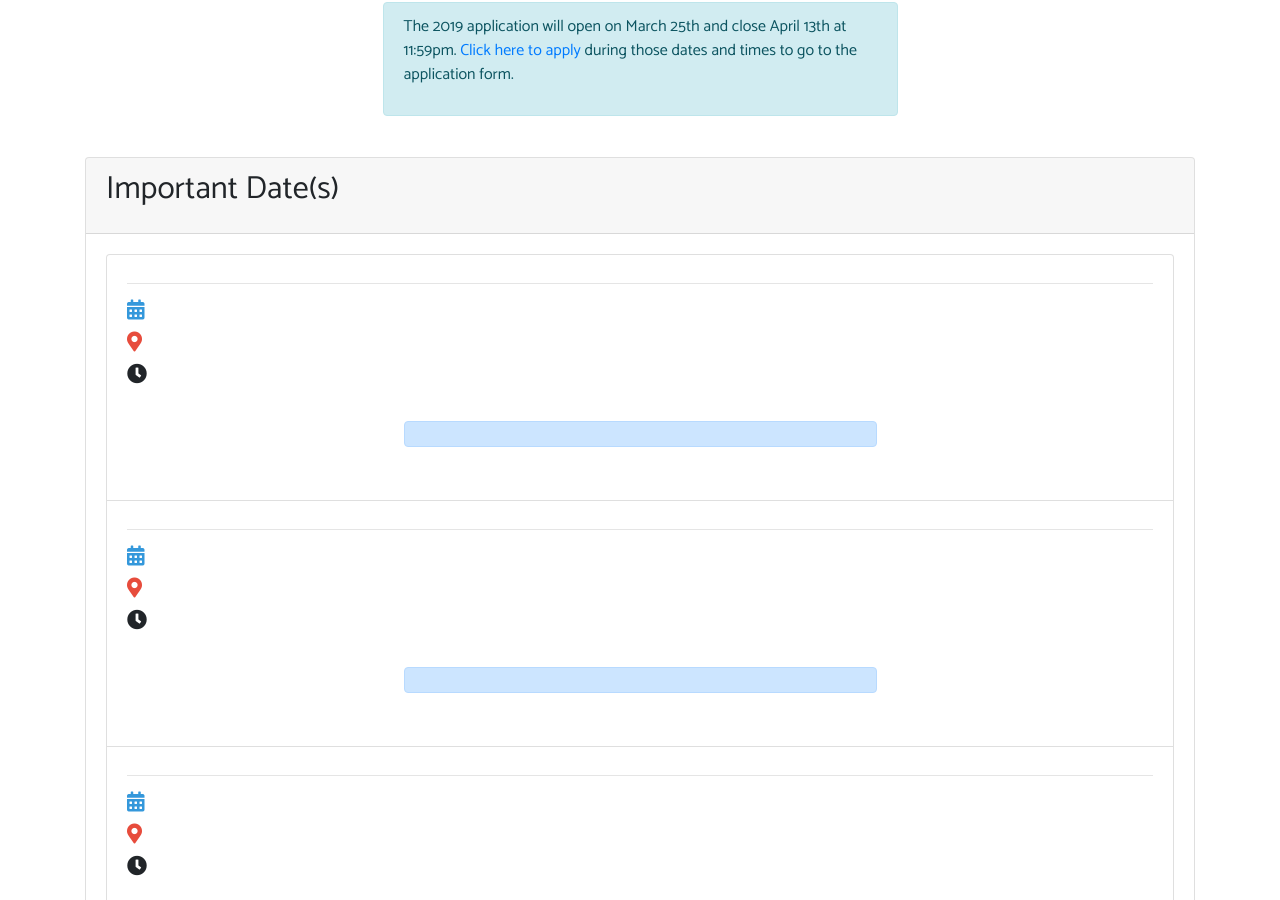
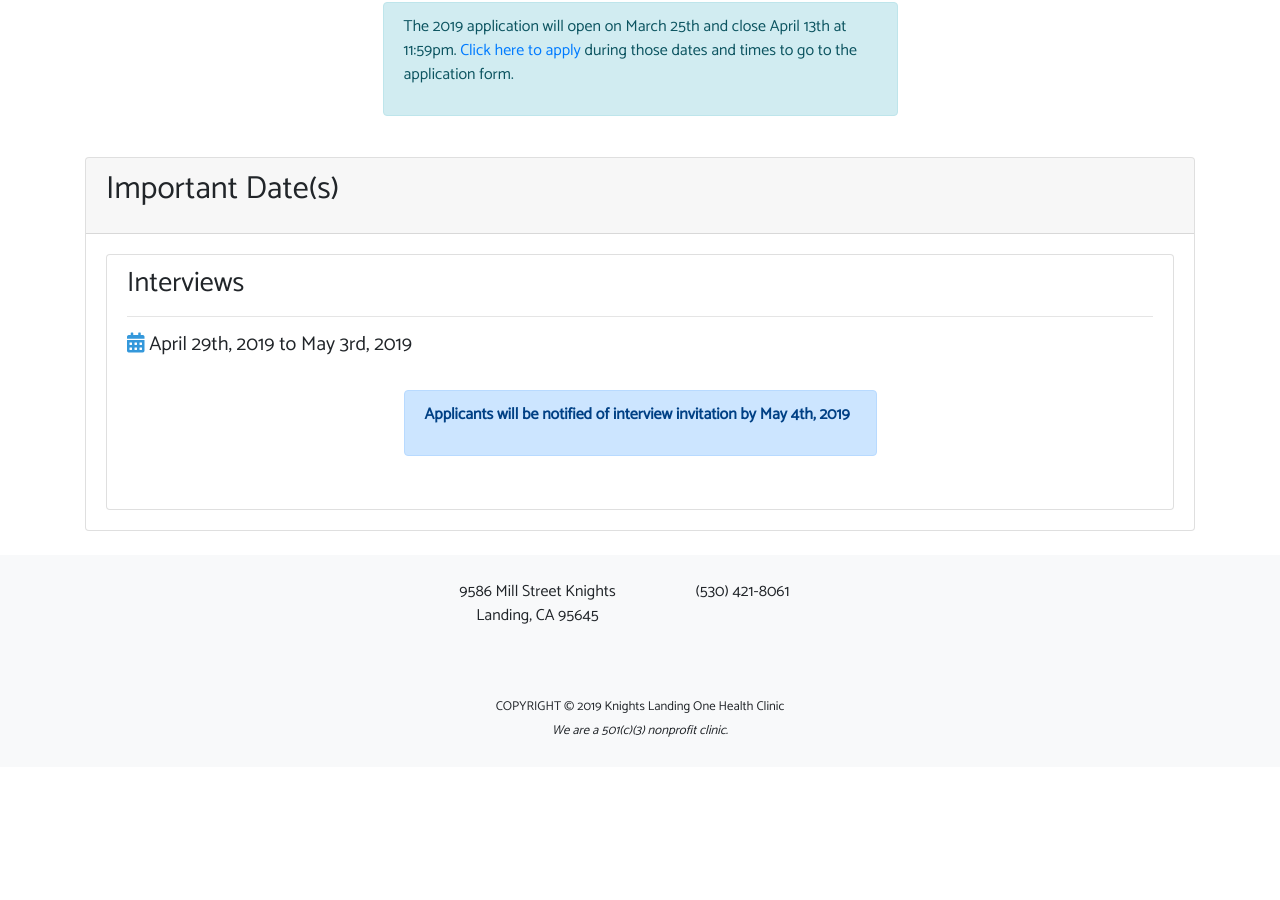
Before and after one commit to iwakoscott/knights-landing, a Jekyll site: the page built from get-involved/dental-volunteer-application.markdown, in a window 1280 px wide and 900 px high, scrolled down 909 px. Built offline with Jekyll 4.4.1, drawn with Linux system fonts in a browser that asks for light colours; nearby versions of some CDN libraries; after the commit the page ends 1676 px from its top, so only the background shows below that.

Commit message:
Updated Dental Volunteer Application

```diff
--- a/get-involved/dental-volunteer-application.markdown
+++ b/get-involved/dental-volunteer-application.markdown
@@ -16,7 +16,7 @@
   you do not need to speak Spanish to apply, having Spanish-speaking volunteers is
   a necessity for any given clinic day in order to fulfill the KLOHC mission. "
 other events:
-  name: Interviews
+- name: Interviews
   time: N/A
   location: N/A
   tagline: N/A
```
